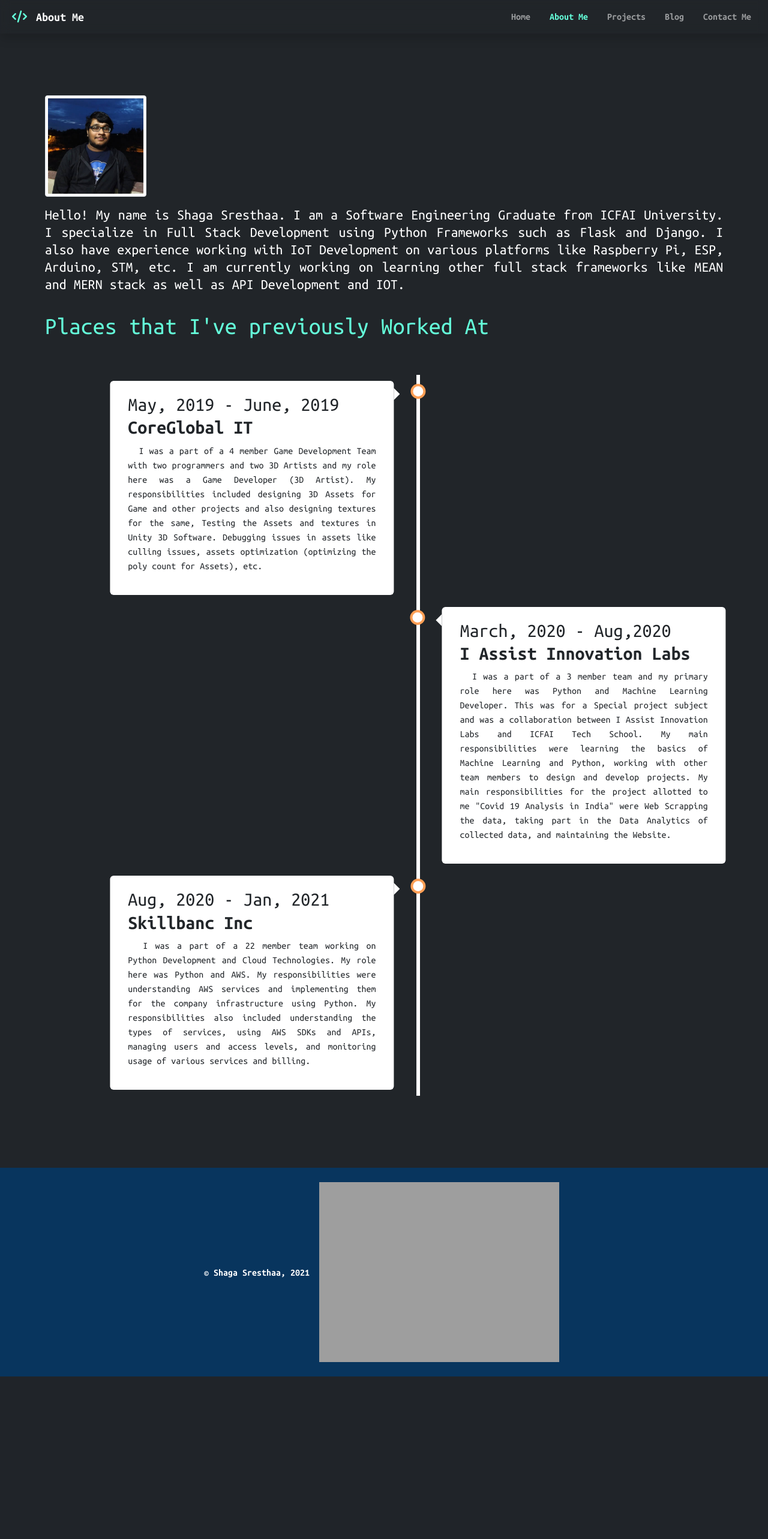
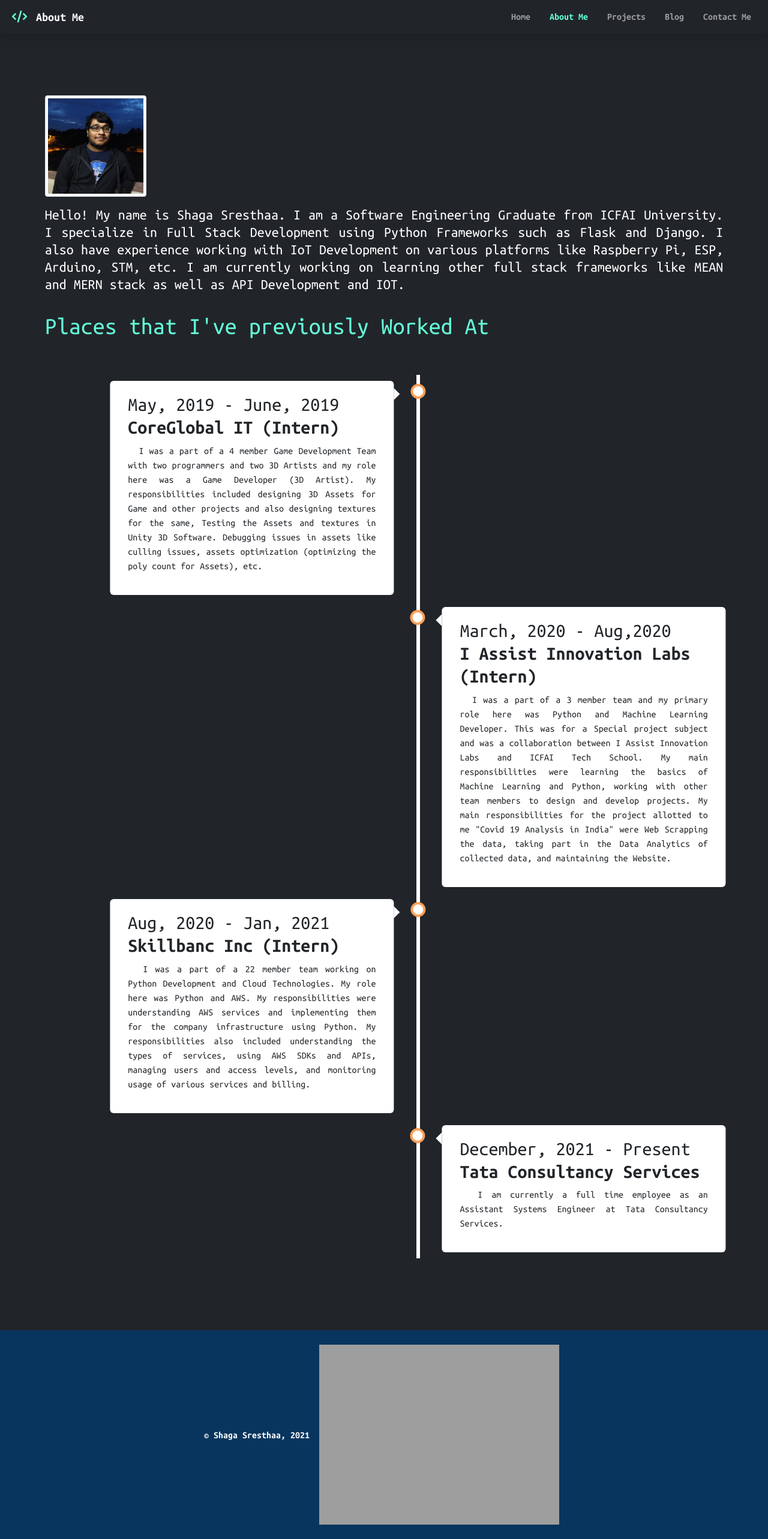
Before and after one commit to Shagasresthaa/portfoliosite, a Django app: page /aboutme in a window 1280 px wide. Shown: the whole page at 60% size. Before the commit the page ends 2295 px from the top, so only its background shows below. Run offline with Django 3.2, Linux system fonts and the light colour scheme; parts of the project's set-up code (start-up, migrations or seed data) failed here and were passed over; some libraries are stand-ins or nearby versions; grey boxes are pictures that could not be loaded.

Commit message:
profile update

```diff
--- a/home/templates/home/about.html
+++ b/home/templates/home/about.html
@@ -29,7 +29,7 @@
         <div class="timeline">
           <div class="container left">
             <div class="content">
-              <p class="h2">May, 2019 - June, 2019 <br><b>CoreGlobal IT</b></p>
+              <p class="h2">May, 2019 - June, 2019 <br><b>CoreGlobal IT (Intern)</b></p>
               <p class="txt12">
                 &nbsp;&nbsp;I was a part of a 4 member Game Development Team with two programmers and two 3D Artists
                 and my role here was a Game Developer (3D Artist). My responsibilities included designing 3D Assets
@@ -39,9 +39,10 @@
               </p>
             </div>
           </div>
+
           <div class="container right">
             <div class="content">
-              <p class="h2">March, 2020 - Aug,2020<br> <b>I Assist Innovation Labs</b></p>
+              <p class="h2">March, 2020 - Aug,2020<br> <b>I Assist Innovation Labs (Intern)</b></p>
               <p class="txt12">
                   &nbsp;&nbsp;I was a part of a 3 member team and my primary role here was Python and Machine Learning
                   Developer. This was for a Special project subject and was a collaboration between I Assist Innovation Labs
@@ -52,9 +53,10 @@
                 </p>
             </div>
           </div>
+
           <div class="container left">
             <div class="content">
-              <p class="h2">Aug, 2020 - Jan, 2021<br> <b>Skillbanc Inc</b></p>
+              <p class="h2">Aug, 2020 - Jan, 2021<br> <b>Skillbanc Inc (Intern)</b></p>
               <p class="txt12">
                 &nbsp;&nbsp;I was a part of a 22 member team working on Python Development and Cloud Technologies.
                 My role here was Python and AWS. My responsibilities were understanding AWS services and implementing
@@ -64,6 +66,15 @@
               </p>
             </div>
           </div>
+
+          <div class="container right">
+            <div class="content">
+              <p class="h2">December, 2021 - Present<br> <b>Tata Consultancy Services</b></p>
+              <p class="txt12">
+                  &nbsp;&nbsp;I am currently a full time employee as an Assistant Systems Engineer at Tata Consultancy Services.
+                </p>
+            </div>
+          </div>
         </div>
       </div>
     </div>
--- a/home/templates/home/home.html
+++ b/home/templates/home/home.html
@@ -18,10 +18,10 @@
     <p class="inthd hms">
       <p class="h2">Hello, my name is</p>
       <h1 class="display-3">Shaga Sresthaa.</h1>
-      <h1 class="display-4">I am a Software Engineer</h1>
+      <h1 class="display-4">I am an Associate Systems Engineer @ Tata Consultancy Services</h1>
       <br>
-      <p class="h5">I specialize in full stack based applications using python frameworks, IoT development and Mobile Application development
-        using Native Android.
+      <p class="h5">I specialize in full stack based applications using python frameworks, IoT development, Mobile App Development using native Android and
+        Cloud Application Development with experience in AWS and Oracle Cloud.
       </p>
 
       <div class="container-fluid connectbtns">
```
